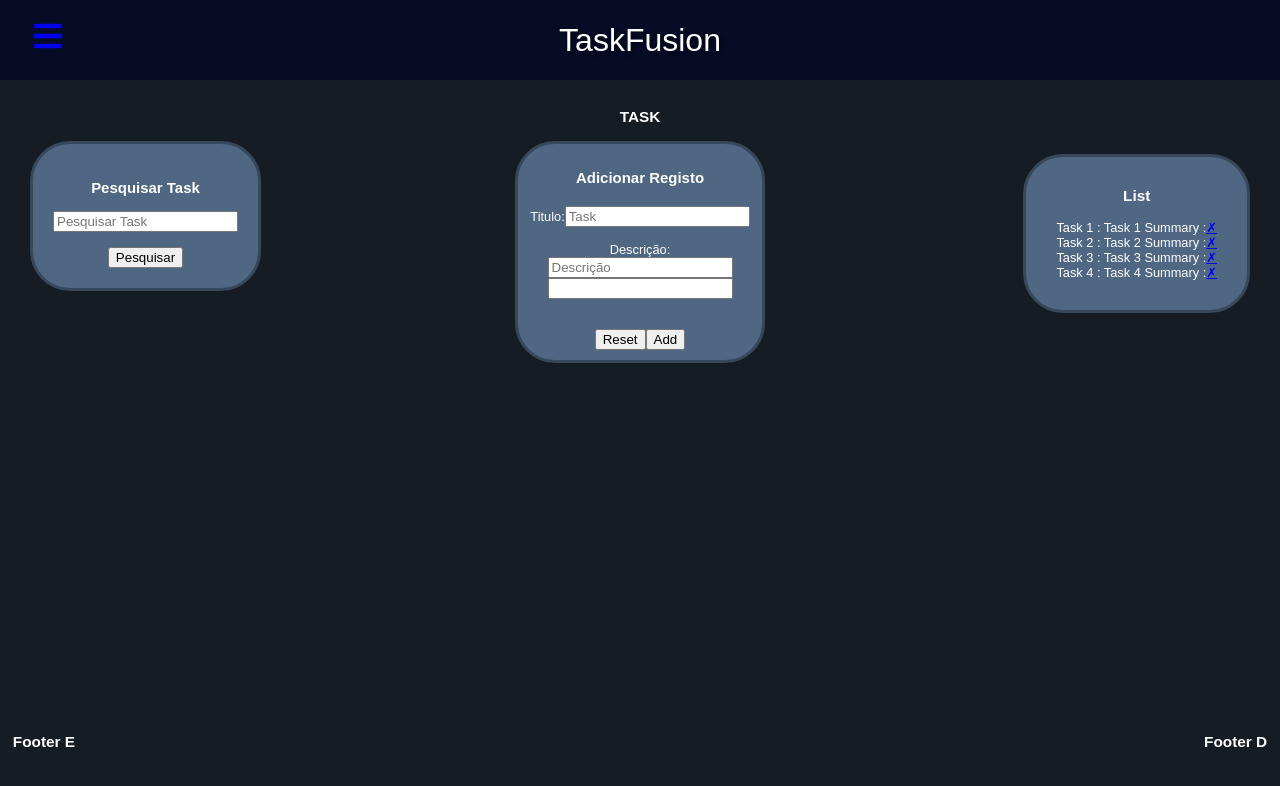
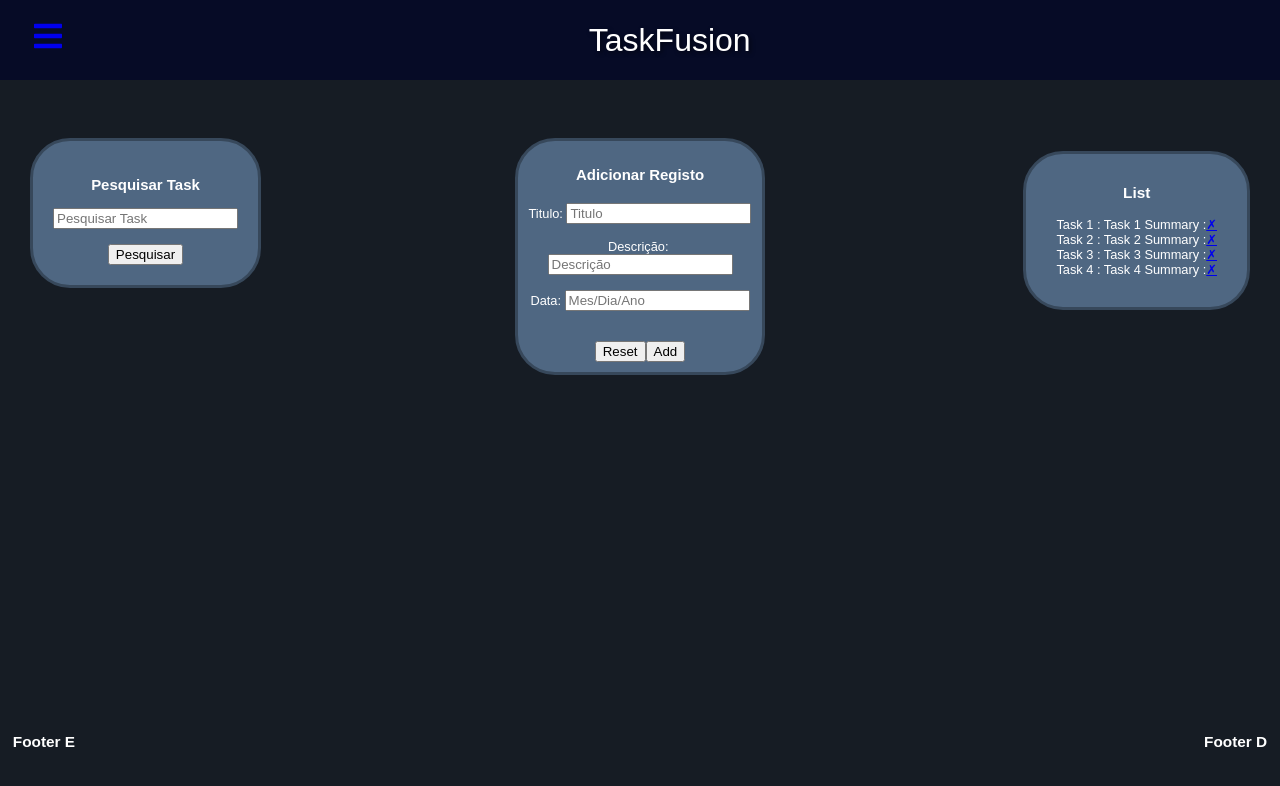
Before and after one commit to Goncalves745/TaskFusion, a React (Create React App) app: page / in a window 1280 px wide. Shown: the top 786 px of the page. Built offline with nearby package versions, Linux system fonts and the light colour scheme.

Commit message:
Barra e algumas coisas

```diff
--- a/src/Barra.css
+++ b/src/Barra.css
@@ -22,11 +22,13 @@
   top: 0;
   left: -100%;
   transition: 850ms;
+  z-index: 999;
 }
 
 .nav-menu.active {
   position:fixed;
   left: 0;
+  flex-direction:initial;
   transition: 350ms;
   z-index: 999;
 
@@ -81,19 +83,19 @@ text-align: center;
 margin: 0;
 top: 2.7%;
 position: absolute;
-left: 50%;
-transform: translateX(-50%);
+left: 46%;
+transform: translateX(-0%);
 font-size: 2rem;
 text-shadow: 2px 2px 4px rgba(0, 0, 0, 0.5);
 
 animation: fadeInUp 1s ease;
-transition: color 0.3s ease;
+transition: color 1s ease;
 }
 
 @keyframes fadeInUp {
 from {
   opacity: 0;
-  transform: translateX(-50%);
+  transform: translateX(-100%);
 }
 to {
   opacity: 1;
--- a/src/DatePicker.js
+++ b/src/DatePicker.js
@@ -1,12 +1,13 @@
 import React, { useState } from "react";
 import DatePicker from "react-datepicker";
+import { format } from 'date-fns';
 import "react-datepicker/dist/react-datepicker.css";
 
 export default function DateApp(){
     const [selectedDate, setSelectedDate] = useState(null)
     return(
     <div className="DateApp">
-        <DatePicker selecter={selectedDate} on change={date => setSelectedDate(date)} />
+        Data: <DatePicker selecter={selectedDate} on change={date => setSelectedDate(date)} placeholderText="Mes/Dia/Ano"/>
     </div>
     )
 }
--- a/src/Estado.js
+++ b/src/Estado.js
@@ -75,8 +75,8 @@ export default function Estado() {
     return (
         <>
 
-            <h1 style={{color: "white"}}>TASK</h1>
-            <br />
+
+            <br /><br />
 
             <ul className="paradireita">
             <h1>List</h1>
@@ -110,23 +110,26 @@ export default function Estado() {
             <h3>Adicionar Registo</h3>
             <form method="post" style={{marginTop: "20px"}} onSubmit={handleSubmit}>
                 <label>
-                    Titulo:
-                    <input type="text" placeholder="Task" name="regTitle" />
+                    Titulo:&nbsp;
+                    <input type="text" placeholder="Titulo" name="regTitle" />
                 </label>
                 <br />
                 <br />
                 <label>
-                    Descrição:
+                    Descrição:&nbsp;
                     <input type="text" placeholder="Descrição" name="regSum" />
                 </label>
+
+                <br /><br />
                 <DatePicker />
+
                 <br />
                 <br />
                 <button type="reset">Reset</button>
                 <button type="submit">Add</button>
             </form>
             </div>
-            <br /><br />
+            <br />
 
 
         </>
```
